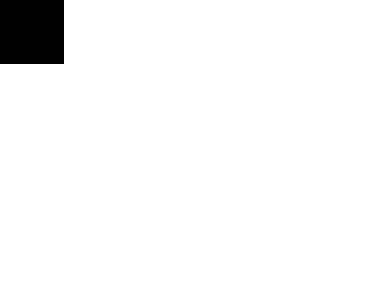
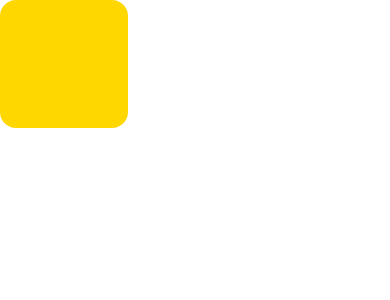
Before and after one commit to amorpaty/LearnReactNative, a React Native app: screen / in a window 390 px wide. Shown: the top 300 px of the page. Built offline with nearby package versions, Linux system fonts and the light colour scheme.

Commit message:
Props로 컴포넌트 스타일을 커스텀마이징하기
1. 부드러운 모서리 구현
2. 다양한 크기 구현
3. 색상 변경 구현

```diff
--- a/App.js
+++ b/App.js
@@ -26,7 +26,7 @@ const App = () => {
     <SafeAreaView>
       {/* JSX에서 주석을 작성하는 방법 {/*와 *} 사이에 주석을 넣는 것 */}
       {/*<Greeting name={name} />*/}
-      <Box />
+      <Box rounded={true} size="large" color="gold" />
     </SafeAreaView>
   );
 };
--- a/component/Box.js
+++ b/component/Box.js
@@ -1,9 +1,23 @@
 import React from "react";
 import { View, StyleSheet } from 'react-native';
 
-function Box() {
-    return <View style={styles.box} />;
+function Box(props) {
+    return (<View style={[
+        styles.box,
+        props.rounded && styles.rounded,
+        sizes[props.size],
+        {
+            backgroundColor: props.color,
+        },
+    ]}
+    />
+    );
 }
+
+Box.defaultProps = {
+    size: 'medium',
+    color: 'black',
+};
 
 const styles = StyleSheet.create({
     box: {
@@ -11,6 +25,27 @@ const styles = StyleSheet.create({
         height: 64,
         backgroundColor: 'black',
     },
+    rounded: {
+        borderRadius: 16,
+    },
+    small: {
+        width: 32,
+        height: 32,
+    },
+    medium: {
+        width: 64,
+        height: 64,
+    },
+    large: {
+        width: 128,
+        height: 128,
+    }
 });
 
+const sizes = {
+    small: styles.small,
+    medium: styles.medium,
+    large: styles.large,
+}
+
 export default Box;
```
